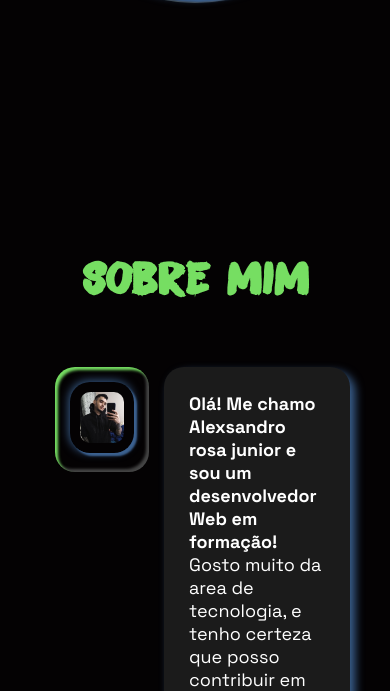
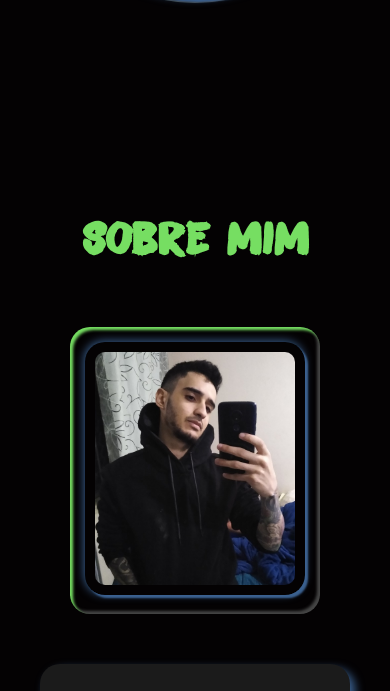
Before and after one commit to Alexjr53/Portfolio, a plain HTML site: page index.html in a window 390 px wide. Shown: the part 929-1620 px from the top of the page. Drawn offline with nearby package versions, Linux system fonts and the light colour scheme.

Commit message:
margin em volta da section adicionada

```diff
--- a/src/css/about.css
+++ b/src/css/about.css
@@ -1,5 +1,5 @@
 .about-me{
-    margin: 4rem;
+    margin: 0 4rem;
 }
 
 .about-me .image-about-me{
@@ -26,6 +26,7 @@
     border-radius: 2rem;
     box-shadow: 5px 5px 10px var(--primary-color);
     background-color: var(--background-color-medium);
+
 }
 
 .about-me .info-about-me p {
@@ -52,19 +53,19 @@
 }
 
 @media(max-width: 980px){
-    .about .row {
+    .about-me .row {
         justify-content: center;
     }
 
-    .about .info-about-me {
+    .about-me .image-about-me {
         max-width: 100%;
         padding: 0 var(--mobile-padding);
         margin-bottom: 5rem;
     }
 
-    .about .info-about-me {
+    .about-me .info-about-me {
         max-width: 100%;
-        padding: 0 var(--mobile-padding);
+        padding: var(--mobile-padding);
         text-align: center;
     }
 }
```
